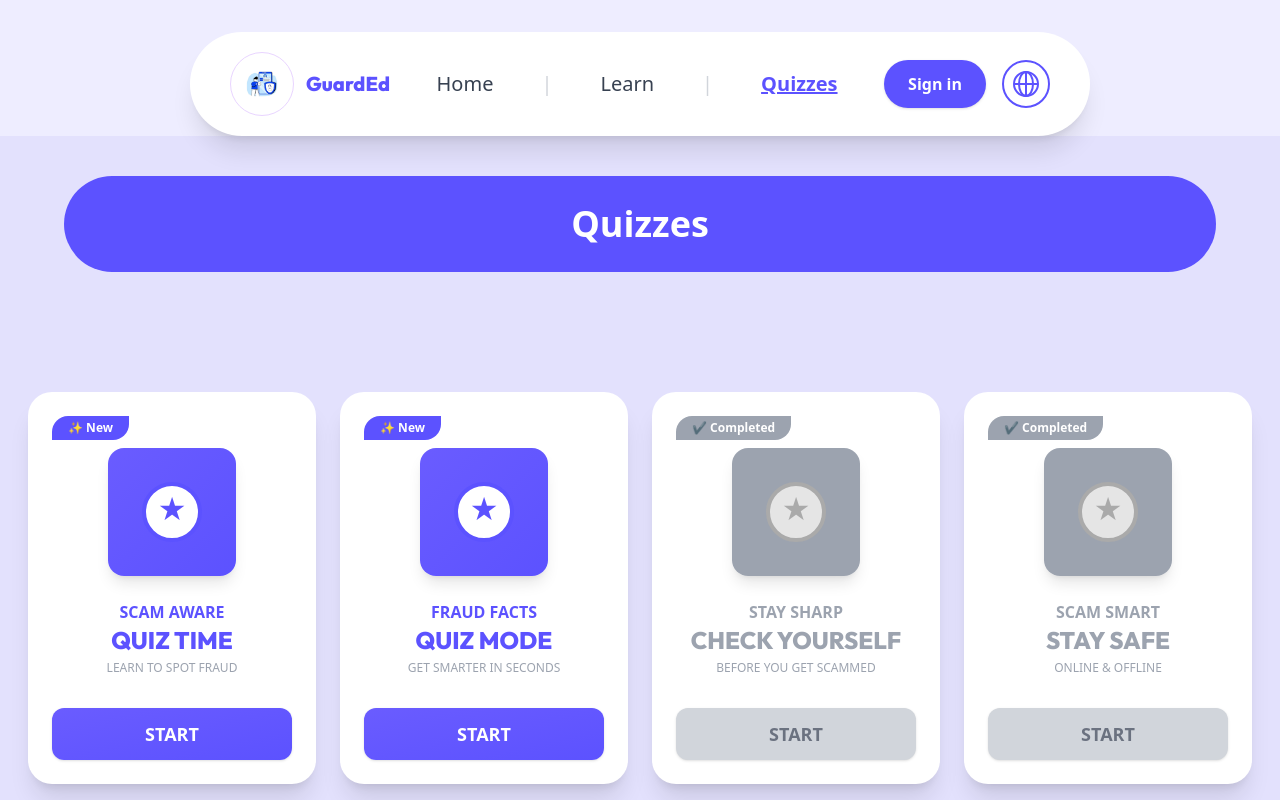
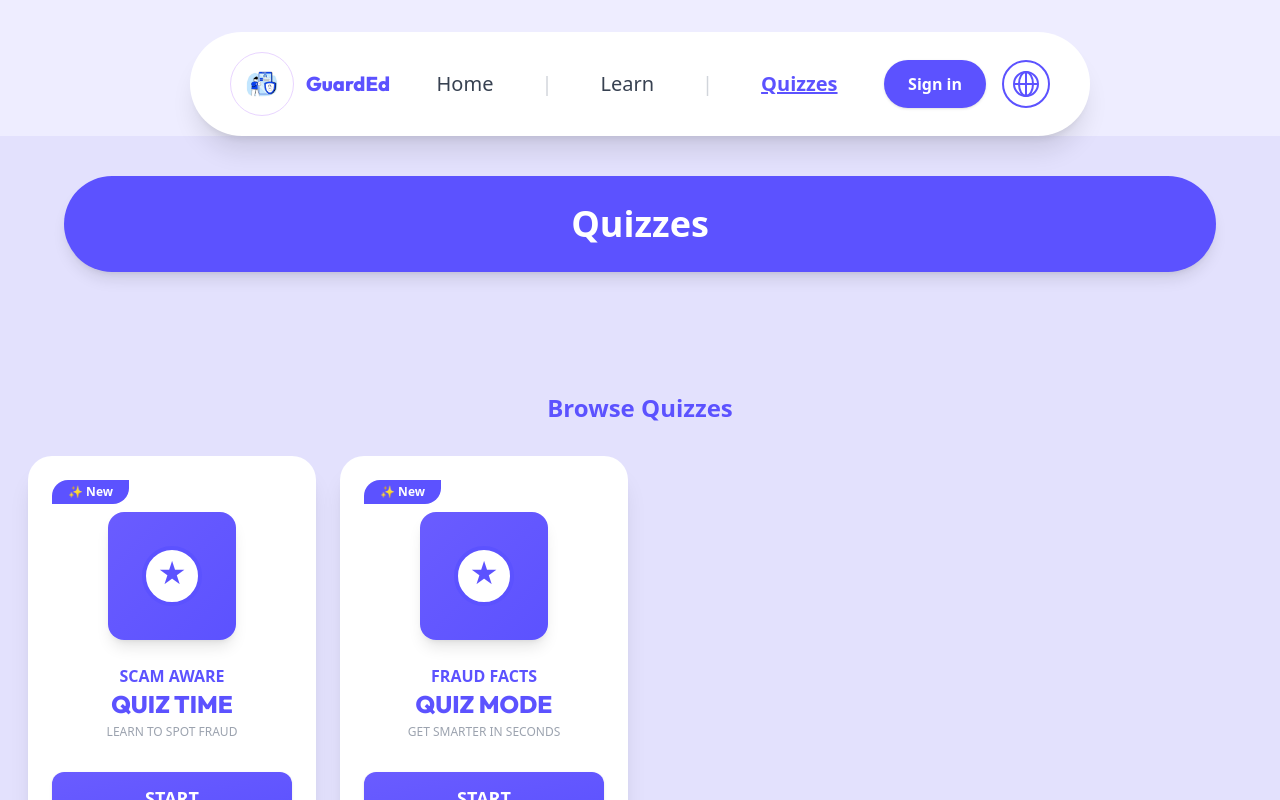
Before and after one commit to pate1223/GUARDED, a React (Vite) app in the folder Guarded-homepage/: page / in a window 1280 px wide. Both pictures are taken after a click on the button "Quizzes". Shown: the top 800 px of the page. Built offline with nearby package versions, Linux system fonts and the light colour scheme.

Commit message:
Updated the quiz section

```diff
--- a/Guarded-homepage/src/Quiz.jsx
+++ b/Guarded-homepage/src/Quiz.jsx
@@ -9,7 +9,6 @@ const quizzes = [
     desc: "LEARN TO SPOT FRAUD",
     button: "START",
     color: "from-[#6a5cff] to-[#5c52ff]",
-    icon: "🟦", // Replace with your SVG or image
   },
   {
     id: 2,
@@ -19,7 +18,6 @@ const quizzes = [
     desc: "GET SMARTER IN SECONDS",
     button: "START",
     color: "from-[#6a5cff] to-[#5c52ff]",
-    icon: "🟦",
   },
   {
     id: 3,
@@ -29,7 +27,6 @@ const quizzes = [
     desc: "BEFORE YOU GET SCAMMED",
     button: "START",
     color: "from-gray-400 to-gray-400",
-    icon: "⬜",
   },
   {
     id: 4,
@@ -39,23 +36,14 @@ const quizzes = [
     desc: "ONLINE & OFFLINE",
     button: "START",
     color: "from-gray-400 to-gray-400",
-    icon: "⬜",
   },
 ];
 
-export default function Quiz() {
+function QuizCard({ quiz }) {
   return (
-    <div className="w-full min-h-screen flex flex-col items-center bg-[#f3f2fd] pb-24">
-      {/* Big rounded purple bar */}
-      <div className="w-[90%] h-24 bg-[#5c52ff] rounded-full flex items-center justify-center mb-[-40px] z-10 mt-10">
-        <span className="text-white text-4xl font-bold">Quizzes</span>
-      </div>
-      {/* Quiz cards */}
-      <div className="grid grid-cols-1 md:grid-cols-2 lg:grid-cols-4 gap-x-8 gap-y-16 w-full mt-40 px-8 justify-items-center">
-        {quizzes.map((quiz) => (
     <div
       key={quiz.id}
-            className={`relative bg-white rounded-3xl shadow-xl w-72 min-h-[370px] flex flex-col items-center pt-8 pb-6 px-6 transition-all`}
+      className="relative bg-white rounded-3xl shadow-xl w-72 min-h-[370px] flex flex-col items-center pt-8 pb-6 px-6 transition-all"
     >
       {/* Status badge */}
       <div
@@ -67,6 +55,7 @@ export default function Quiz() {
       >
         {quiz.status === "new" ? "✨ New" : "✔ Completed"}
       </div>
+
       {/* Icon */}
       <div
         className={`w-32 h-32 rounded-2xl flex items-center justify-center mb-6 mt-6 shadow-lg ${
@@ -75,7 +64,6 @@ export default function Quiz() {
             : "bg-gradient-to-br from-gray-400 to-gray-400"
         }`}
       >
-              {/* Replace with SVG */}
         <svg width="64" height="64" viewBox="0 0 64 64">
           <circle
             cx="32"
@@ -96,6 +84,7 @@ export default function Quiz() {
           </text>
         </svg>
       </div>
+
       {/* Titles */}
       <div className="text-center mb-2">
         <div
@@ -114,6 +103,7 @@ export default function Quiz() {
         </div>
         <div className="text-xs text-gray-400 mt-1">{quiz.desc}</div>
       </div>
+
       {/* Start button */}
       <button
         className={`mt-6 w-full py-3 rounded-xl font-bold text-lg shadow ${
@@ -126,8 +116,55 @@ export default function Quiz() {
         {quiz.button}
       </button>
     </div>
+  );
+}
+
+export default function Quiz() {
+  const newQuizzes = quizzes.filter((q) => q.status === "new");
+  const completedQuizzes = quizzes.filter((q) => q.status === "completed");
+
+  return (
+    <div className="w-full min-h-screen flex flex-col items-center bg-[#f3f2fd]">
+      {/* Page header */}
+      <div className="w-[90%] h-24 bg-[#5c52ff] rounded-full flex items-center justify-center mb-[-40px] z-10 mt-10 shadow-lg">
+        <span className="text-white text-4xl font-bold">Quizzes</span>
+      </div>
+
+      {/* Browse Quizzes */}
+      <section className="w-full mt-40 px-8">
+        <h2 className="text-2xl font-bold text-[#5c52ff] mb-8 text-center">
+          Browse Quizzes
+        </h2>
+        {newQuizzes.length > 0 ? (
+          <div className="grid grid-cols-1 md:grid-cols-2 lg:grid-cols-4 gap-x-8 gap-y-16 justify-items-center">
+            {newQuizzes.map((quiz) => (
+              <QuizCard key={quiz.id} quiz={quiz} />
             ))}
           </div>
+        ) : (
+          <p className="text-center text-gray-500 italic">
+            No new quizzes available right now.
+          </p>
+        )}
+      </section>
+
+      {/* Completed Quizzes */}
+      <section className="w-full mt-20 px-8 mb-24">
+        <h2 className="text-2xl font-bold text-gray-600 mb-8 text-center">
+          Completed Quizzes
+        </h2>
+        {completedQuizzes.length > 0 ? (
+          <div className="grid grid-cols-1 md:grid-cols-2 lg:grid-cols-4 gap-x-8 gap-y-16 justify-items-center">
+            {completedQuizzes.map((quiz) => (
+              <QuizCard key={quiz.id} quiz={quiz} />
+            ))}
+          </div>
+        ) : (
+          <p className="text-center text-gray-400 italic">
+            You haven’t completed any quizzes yet.
+          </p>
+        )}
+      </section>
     </div>
   );
 }
```
Lines whose indentation alone changed are shown as unchanged.
